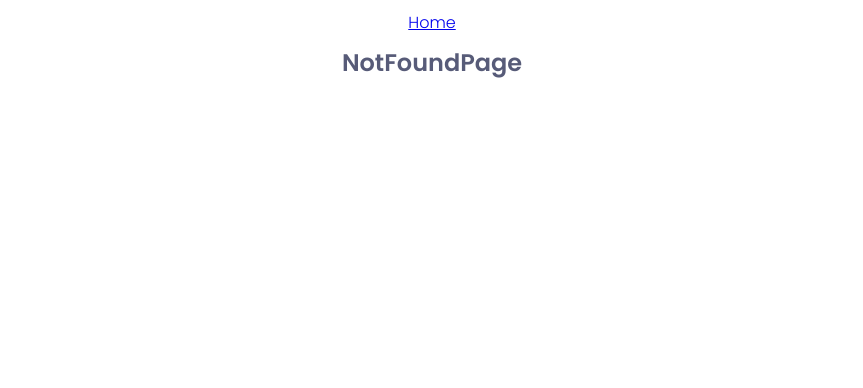
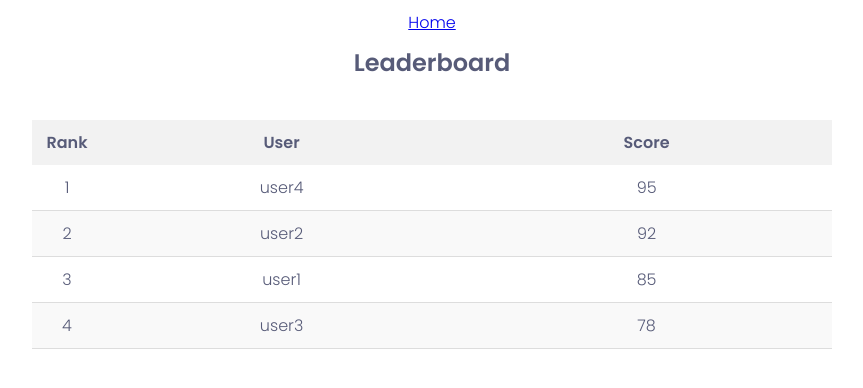
Before and after one commit to AleFin95/QuizWiz-Client, a React (Vite) app in the folder QuizWiz/: page /leaderboard in a window 1280 px wide. Shown: the top 388 px of the page, without its empty margins (208-1071 px from the left). Built offline with nearby package versions, Linux system fonts and the light colour scheme.

Commit message:
add ranking table

```diff
--- a/QuizWiz/src/app.jsx
+++ b/QuizWiz/src/app.jsx
@@ -42,6 +42,8 @@ function App() {
           </Routes>
           </>
         } />
+        <Route path='/leaderboard' element={<Pages.Leaderboard/>} />
+
 
         <Route path="*" element={<Pages.NotFoundPage />} />
       </Routes>
--- /dev/null
+++ b/QuizWiz/src/components/ScoreTable/index.jsx
@@ -0,0 +1,17 @@
+import React from 'react'
+import './style.css'
+
+function ScoreTable({ score, rank }) {
+  if (!score) {
+    return <p>No score data available</p>;
+  }
+  return (
+        <tr className="tableRow">
+          <td className="rankColumn">{rank}</td>
+          <td>{score.username}</td>
+          <td>{score.value}</td>
+        </tr>
+  )
+}
+
+export default ScoreTable
--- /dev/null
+++ b/QuizWiz/src/components/ScoreTable/style.css
@@ -0,0 +1,11 @@
+
+.tableRow {
+    border-bottom: 1px solid #ddd;
+    text-align: left;
+    padding: 8px;
+}
+
+
+.rankColumn {
+    width: 50px;
+  }
--- /dev/null
+++ b/QuizWiz/src/pages/LeaderboardPage/index.jsx
@@ -0,0 +1,49 @@
+import React, {useState, useEffect} from 'react'
+import './style.css'
+
+import { ScoreTable } from '../../components'
+
+function Leaderboard() {
+  const [scores, setScores]=useState([])
+
+  useEffect(() => {
+    //fetch the score data
+    const data = [
+      { "value": 85, "username": "user1" },
+      { "value": 92, "username": "user2" },
+      { "value": 78, "username": "user3" },
+      { "value": 95, "username": "user4" }
+    ]
+
+    //sort data
+    const sortedData = data.sort((a, b) => b.value - a.value);
+
+    //assign the data to a varable
+
+    setScores(sortedData)
+
+  },[])
+
+
+  return (
+    <>
+        <h2>Leaderboard</h2>
+        <div className="leaderboardContainer">
+          <table className="leaderboardTable">
+            <thead>
+              <tr>
+                <th>Rank</th>
+                <th>User</th>
+                <th>Score</th>
+              </tr>
+            </thead>
+            <tbody>
+              {scores.map((score, index) =><ScoreTable key={index} rank ={index+1} score={score} />)}
+            </tbody>
+          </table>
+        </div>
+    </>
+  )
+}
+
+export default Leaderboard
--- /dev/null
+++ b/QuizWiz/src/pages/LeaderboardPage/style.css
@@ -0,0 +1,26 @@
+
+.leaderboardContainer {
+    max-width: 800px;
+    margin: 0 auto;
+    padding: 20px;
+}
+
+.leaderboardTable {
+    width: 100%;
+    border-collapse: collapse;
+    margin-top: 20px;
+}
+
+.leaderboardTable th {
+    background-color: #f2f2f2;
+    padding: 10px;
+}
+
+.leaderboardTable tbody tr:nth-child(even) {
+    background-color: #f9f9f9;
+}
+
+.leaderboardTable td {
+    padding: 10px;
+    text-align: center;
+}
```
Also changed, not shown: QuizWiz/src/components/index.jsx (+4 -3 lines), QuizWiz/src/pages/index.jsx (+10 -9 lines).
